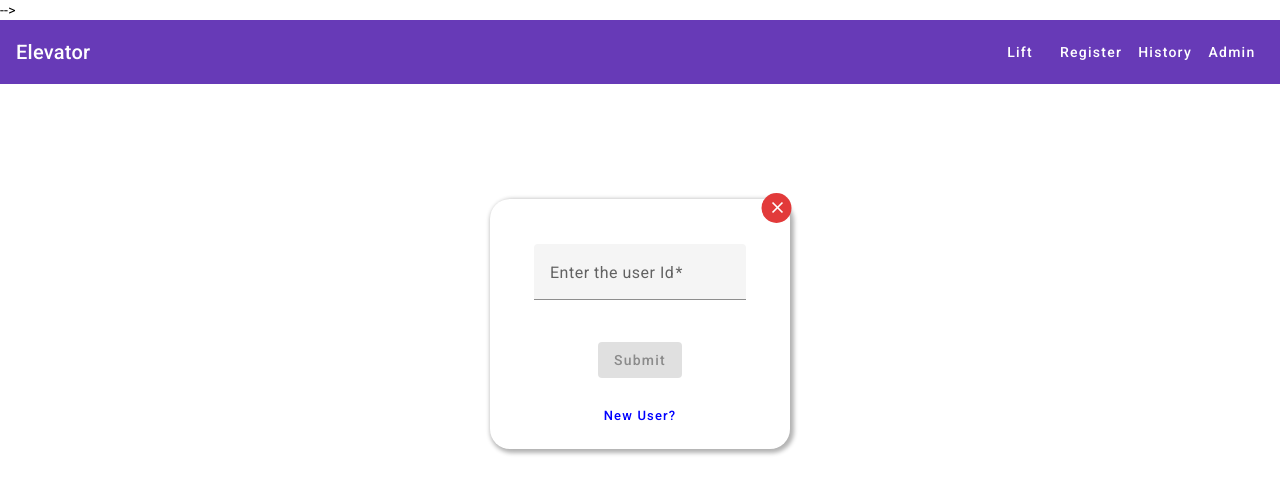
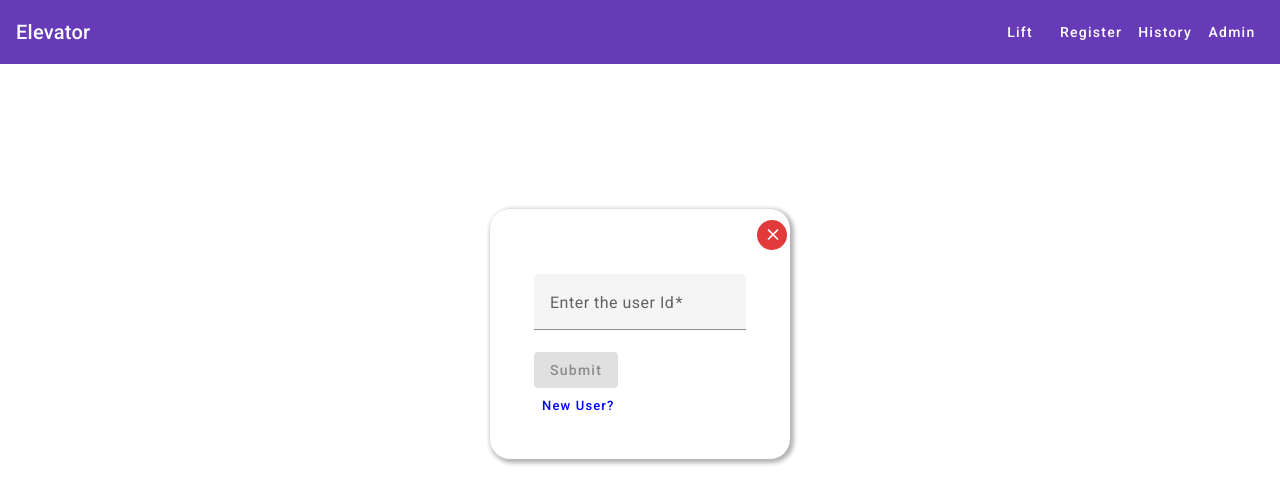
Before and after one commit to renuvenu/Elevator, an Angular app: page /login in a window 1280 px wide. Shown: the top 504 px of the page. Built offline with nearby package versions, Linux system fonts and the light colour scheme.

Commit message:
Audio added for lift control

```diff
--- a/src/app/app-routing.module.ts
+++ b/src/app/app-routing.module.ts
@@ -6,6 +6,7 @@ import { RegformComponent } from './regform/regform.component';
 import { UserDetailComponent } from './user-detail/user-detail.component';
 import { UserHistoryComponent } from './user-history/user-history.component';
 import { AdminComponent } from './admin/admin.component';
+import { InvalidBoxComponent } from './invalid-box/invalid-box.component';
 
 
 const routes: Routes = [
@@ -37,6 +38,10 @@ const routes: Routes = [
   {
     path:'admin',
     component:AdminComponent
+  },
+  {
+  path:'invalid',
+  component:InvalidBoxComponent
   }
 
 ];
--- a/src/app/app.component.html
+++ b/src/app/app.component.html
@@ -1,4 +1,4 @@
-<!-- <!-- <app-floors-component></app-floors-component> --> -->
+<!--  <app-floors-component></app-floors-component> -->
 
 <!-- <app-regform></app-regform> -->
  <!-- <app-floors-component> </app-floors-component> -->
@@ -7,9 +7,8 @@
 <!-- <app-forms></app-forms> -->
 <!-- <app-regform></app-regform> -->
 <!--<app-user-history></app-user-history> -->
-<app-nav-bar>
-</app-nav-bar>
-<router-outlet></router-outlet>
+<app-nav-bar> </app-nav-bar>
+<!-- <router-outlet></router-outlet>  -->
 <!-- <app-user-detail></app-user-detail> -->
 <!-- <app-invalid-box></app-invalid-box> -->
 <!-- <app-admin></app-admin> -->
--- a/src/app/floorsService.service.ts
+++ b/src/app/floorsService.service.ts
@@ -10,6 +10,7 @@ export class FloorsService {
   getFloors() {
     return this.http.get('https://team2-api-naf.azurewebsites.net/api/Floor');
   }
+
 
   //   addSaving(data: any) {
   //     return this.http.post(
--- a/src/app/forms/forms.component.html
+++ b/src/app/forms/forms.component.html
@@ -7,8 +7,12 @@
         </div>
     </div>
     <div class="ButtonFunctions">
-        <button [ngStyle]="{background: alarmBackgroundColour  } " (click)="toggleAlarmSelection()" (click)="updateAlarmStatus()">
+        <button [ngStyle]="{background: alarmBackgroundColour  } " (click)="toggleAlarmSelection()" >
+
+
             <mat-icon style="color: red ;">alarm</mat-icon>
+
+
         </button>
         <button [ngStyle]="{background: phoneBackgroundColour  } " (click)="togglephoneSelection()">
             <mat-icon style="color: blue;">phone</mat-icon>
--- a/src/app/forms/forms.component.ts
+++ b/src/app/forms/forms.component.ts
@@ -1,6 +1,7 @@
 import { Component, EventEmitter, Output } from '@angular/core';
 import { MatIconModule } from '@angular/material/icon';
 import { FloorsService } from '../floorsService.service';
+import { HttpClient } from '@angular/common/http';
 
 @Component({
   selector: 'app-forms',
@@ -11,6 +12,13 @@ export class FormsComponent {
   floors: any;
   numberOfFloors: number = 0;
   alarmBackgroundColour: string = 'white';
+  alarm = false;
+  phone = false;
+  audioUrl =
+    'http://www.accesscontrolsales.com/Ingram_Products/mp3/s7-c3tone.mp3';
+  audio = new Audio(this.audioUrl);
+  phnAudioUrl = 'http://www.mobileer.com/ringtones/me1000/OldPhone_rt.mp3';
+  phnaudio = new Audio(this.phnAudioUrl);
 
   toggleAlarmSelection() {
     if (this.alarmBackgroundColour == 'white') {
@@ -18,6 +26,20 @@ export class FormsComponent {
     } else {
       this.alarmBackgroundColour = 'white';
     }
+    this.alarm = !this.alarm;
+    if (this.alarm) {
+      console.log('audioplays');
+      this.audio.play();
+    } else {
+      this.audio.pause();
+      this.audio.currentTime = 0;
+    }
+    return this.http
+      .put(
+        `https://team2-api-naf.azurewebsites.net/api/LiftFunctionDetail/FireAlarmStatus/${this.alarm}`,
+        {}
+      )
+      .subscribe();
   }
 
   phoneBackgroundColour: string = 'white';
@@ -28,6 +50,20 @@ export class FormsComponent {
     } else {
       this.phoneBackgroundColour = 'white';
     }
+    this.phone = !this.phone;
+    if (this.phone) {
+      console.log('audioplays');
+      this.phnaudio.play();
+    } else {
+      this.phnaudio.pause();
+      this.phnaudio.currentTime = 0;
+    }
+    return this.http
+      .put(
+        `https://team2-api-naf.azurewebsites.net/api/LiftFunctionDetail/EmergencyAlarm//${this.phone}`,
+        {}
+      )
+      .subscribe();
   }
 
   nonstopBackgroundColour: string = 'white';
@@ -40,8 +76,7 @@ export class FormsComponent {
     }
   }
 
-
-  constructor(private floorsService: FloorsService) {}
+  constructor(private floorsService: FloorsService, private http: HttpClient) {}
   @Output() numberPressed: EventEmitter<any> = new EventEmitter();
   ngOnInit() {
     this.floorsService.getFloors().subscribe((val) => {
@@ -59,7 +94,4 @@ export class FormsComponent {
   onNumberClicked(num: Number) {
     this.numberPressed.emit(num);
   }
-  updateAlarmStatus(){
-
-  }
 }
--- a/src/app/nav-bar/nav-bar.component.css
+++ b/src/app/nav-bar/nav-bar.component.css
@@ -81,6 +81,9 @@
   .menu > li:hover .submenu li:nth-child(odd){
    transform: skewX(-25deg) translateX(-15px);
   } */
+  .nav-bar-container{
+    padding-bottom: 30px;
+  }
   .example-spacer {
     flex: 1 1 auto;
   }
--- a/src/app/nav-bar/nav-bar.component.html
+++ b/src/app/nav-bar/nav-bar.component.html
@@ -1,3 +1,4 @@
+<div class="nav-bar-container">
 <mat-toolbar color="primary" >
     <span>Elevator</span>
 
@@ -38,3 +39,4 @@
   </button>
 
   </mat-toolbar>
+</div>
--- a/src/app/user-detail/user-detail.component.css
+++ b/src/app/user-detail/user-detail.component.css
@@ -32,13 +32,15 @@
   .close {
     width: 30px;
     height: 30px;
+    padding-top: 0px;
     border-radius: 50%;
+
     background-color:rgb(226, 58, 58);
     display: flex;
     align-items: center;
   justify-content: center;
    cursor: pointer;
-   transform: translate(55%, 10%);
+   transform: translate(40%, 0%);
    }
 
   .cross-icon {
@@ -46,7 +48,9 @@
     font-size: 19px;
     transform: translate(25%, -3%);
   }
-
+.submit-button{
+  align-items: center;
+}
 
   .content{
     top:0%;
--- a/src/app/user-detail/user-detail.component.html
+++ b/src/app/user-detail/user-detail.component.html
@@ -1,9 +1,12 @@
-<form class="user" [formGroup]="nameForm" (ngSubmit)="validateUser()">
+
+<div class="user">
   <div class="content">
     <div class="close">
-     <button mat-button> <mat-icon class="cross-icon"> close</mat-icon></button>
-    </div>
+       <button mat-button (click)="goToLift()"> <mat-icon class="cross-icon"> close</mat-icon> </button>
+      </div>
   </div>
+<form  [formGroup]="nameForm" (ngSubmit)="validateUser()">
+
   <mat-form-field class="example-full-width" class="custom-form-field">
     <mat-label>Enter the user Id</mat-label>
     <input
@@ -19,7 +22,7 @@
     </mat-error>
   </mat-form-field>
   <br />
-  <button
+  <button class="submit-button"
     mat-raised-button
     color="primary"
     [disabled]="nameForm.invalid"
@@ -30,3 +33,4 @@
   <br>
   <button mat-button style="color: blue;font-size: small;"(click)=newuser()>New User?</button>
 </form>
+</div>
--- a/src/app/user-detail/user-detail.component.ts
+++ b/src/app/user-detail/user-detail.component.ts
@@ -33,12 +33,22 @@ export class UserDetailComponent {
       .subscribe((val) => {
         let user = val;
         this.userDetail = user;
-        if (this.userDetail?.id) {
-          this.toggleVerification.emit(this.nameForm.get('userid')?.value);
-        }
+
       });
+      if (this.userDetail?.id) {
+        this.toggleVerification.emit(this.nameForm.get('userid')?.value);
+      }
+      else{
+        this.goToInvalid();
+      }
   }
   newuser(){
     this.router.navigate(['/register']);
   }
+  goToInvalid(){
+    this.router.navigate(['/invalid']);
+  }
+  goToLift(){
+    this.router.navigate(['/lift']);
+  }
 }
```
